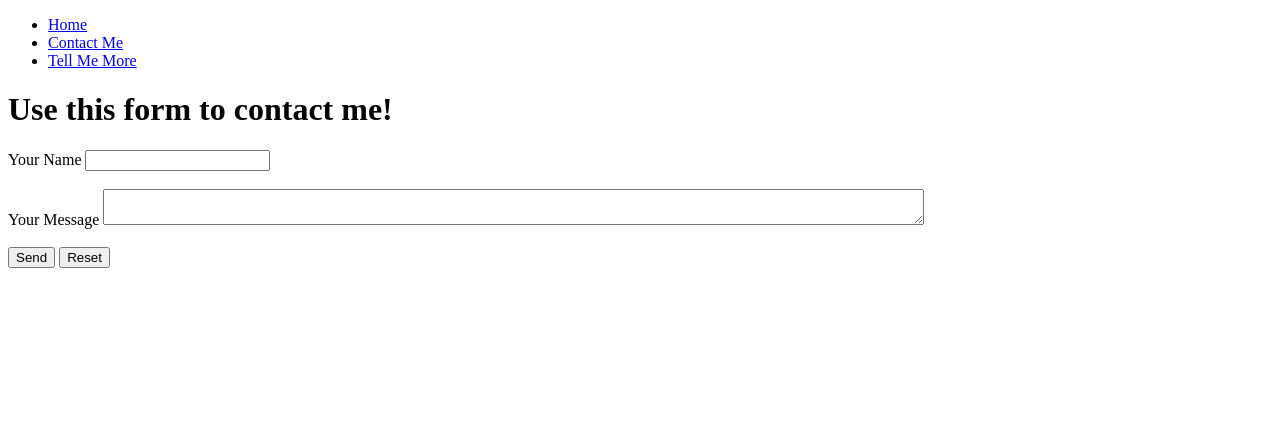
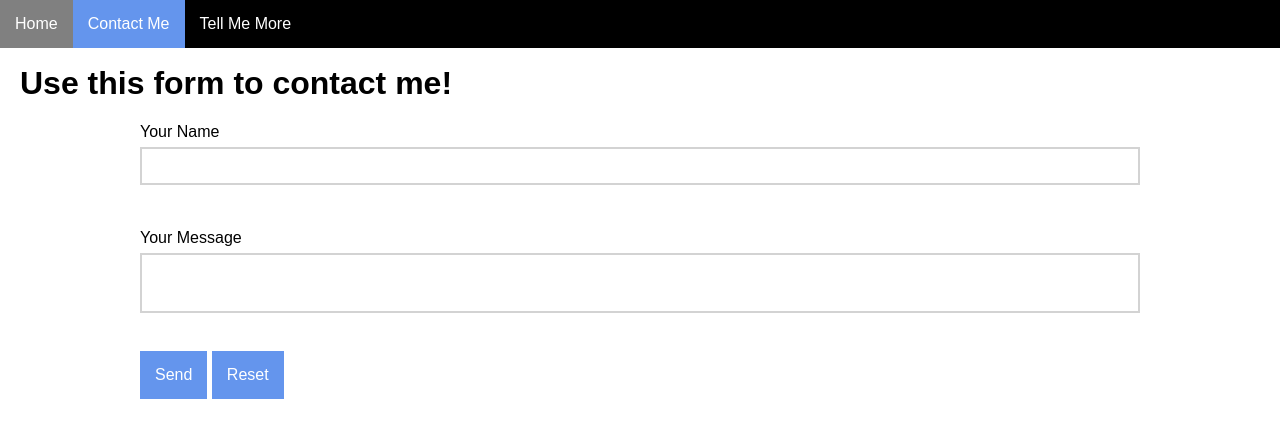
Before and after one commit to jujopico/all_about_me, a plain HTML site: page contact.html in a window 1280 px wide. Drawn offline with Linux system fonts and the light colour scheme.

Commit message:
added css

```diff
--- /dev/null
+++ b/contact.css
@@ -0,0 +1,48 @@
+h1 {
+    position: center;
+}
+
+main {
+    padding: 0 20px;
+}
+
+textarea {
+    resize: none;
+}
+
+input[type="text"], textarea {
+    width: 100%;
+    font-size: 1.2rem;
+    padding: 6px;
+    margin: 6px 0;
+    border: 2px solid lightgray;
+}
+
+form {
+    width: 1000px;
+    margin: 0 auto;
+}
+
+@media (max-width 1020px) {
+    form {
+        width: 100%;
+    }
+}
+
+button, input[type="reset"] {
+    background-color: cornflowerblue;
+    font-size: 1rem;
+    color:white;
+    padding: 15px;
+    border: 0;
+    cursor: pointer;
+    transition: background-color 0.3s;
+}
+
+button:hover, input[type="reset"]:hover {
+    background-color: gray;
+}
+
+.form-input {
+    margin: 10px 0;
+}
--- a/contact.html
+++ b/contact.html
@@ -5,6 +5,9 @@
     <meta name="viewport" content="width=device-width, initial-scale=1.0">
     <meta http-equiv="X-UA-Compatible" content="ie=edge">
     <title>Contact Me</title>
+    <link rel="stylesheet" href="global.css">
+    <link rel="stylesheet" href="navbar.css">
+    <link rel="stylesheet" href="contact.css">
   </head>
   <body>
   <nav>
--- /dev/null
+++ b/css_demo/style.css
@@ -0,0 +1,29 @@
+h1 {
+    color: red;
+    font-style: italic;
+    text-decoration: underline;
+}
+
+h2 {
+    color: yellow;
+}
+
+.green {
+    color: green;
+}
+
+#pink {
+    color: pink;
+}
+
+[type="email"] {
+    font-size: 40px;
+}
+
+blockquote::before{
+    content: open-quote;
+}
+
+a:visited {
+color: red;
+}
--- /dev/null
+++ b/global.css
@@ -0,0 +1,24 @@
+body {
+    margin:0;
+}
+
+li {
+    list-style-type: none;
+}
+
+a {
+    text-decoration: none;
+}
+
+* {
+    font-family: 'Raleway', sans-serif;
+    box-sizing: border-box;
+}
+
+main {
+    margin-top: 65px;
+}
+
+ul {
+    padding: 0;
+}
--- /dev/null
+++ b/index.css
@@ -0,0 +1,25 @@
+main {
+    text-align: center;
+}
+
+#profile-pic {
+    border-radius: 100%;
+    width: 300px;
+    height: 300px;
+    object-fit: cover;
+    transition: transform 0.3s;
+}
+
+#profile-pic:hover {
+    transform: scale(1.1);
+}
+
+#language-list {
+    display: grid;
+    grid-template-columns: repeat(auto-fit, minmax(250px, 1fr));
+    grid-gap: 10px;
+}
+
+img {
+    width: 100%;
+}
--- /dev/null
+++ b/navbar.css
@@ -0,0 +1,29 @@
+nav {
+    background-color: black;
+    position:fixed;
+    top: 0;
+    left: 0;
+    right: 0;
+    z-index: 3;
+}
+
+nav > ul {
+    display: flex;
+    margin: 0;
+    padding: 0;
+}
+
+nav a {
+    color: white;
+    display: inline-block;
+    padding: 15px;
+    transition: background-color
+}
+
+.current-page {
+    background-color: cornflowerblue
+}
+
+nav a:hover {
+    background-color: gray;
+}
```
Also changed, not shown: all_about_you.html (+7 -4 lines), css_demo/index.html (added, +37 -0 lines), index.html (+5 -0 lines).
